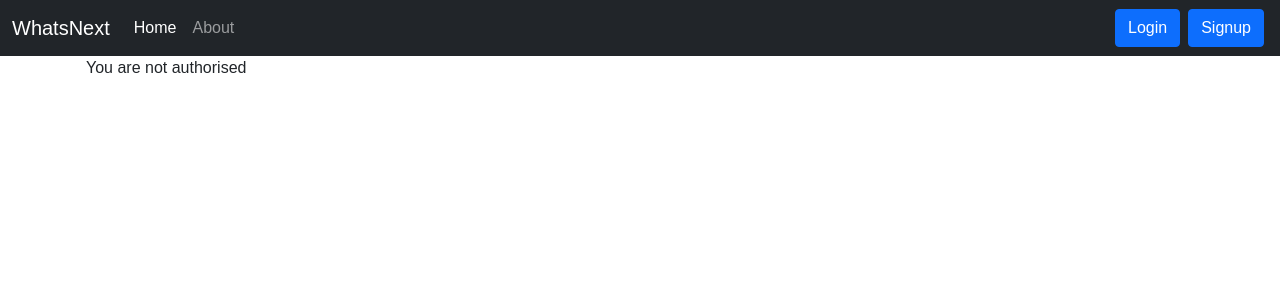
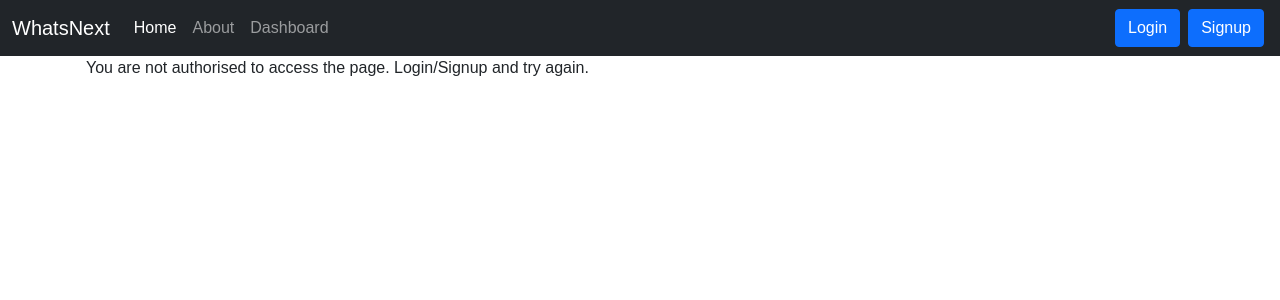
Before and after one commit to sid-kal/WhatsNext, a React (Create React App) app: page /home in a window 1280 px wide. Shown: the top 300 px of the page. Built offline with nearby package versions, Linux system fonts and the light colour scheme; no server answers.

Commit message:
hided mongo__uri

```diff
--- a/package.json
+++ b/package.json
@@ -31,8 +31,8 @@
     "web-vitals": "^1.1.2"
   },
   "scripts": {
-    "start": "react-scripts --openssl-legacy-provider start",
-    "build": "react-scripts --openssl-legacy-provider build",
+    "start": "react-scripts  start",
+    "build": "react-scripts  build",
     "test": "react-scripts test",
     "eject": "react-scripts eject",
     "both": "concurrently \"npm run start\" \"nodemon backend/index.js\""
--- a/src/components/AddEvent.js
+++ b/src/components/AddEvent.js
@@ -16,10 +16,10 @@ const AddEvent = () => {
             alert("Please enter valid start time and end time.")
         }
         else{
-        addEvent(event.title, event.description, event.tag,event.startTime, event.endTime,tmp2);
-        setEvent({title: "", description: "", tag: "", startTime:Date.now, endTime:Date.now,reqsp:false, like:0})}
+
         addEvent(event.title, event.description, event.tag,event.startTime, event.endTime,tmp2,event.image);
         setEvent({title: "", description: "", tag: "", startTime:Date.now, endTime:Date.now,reqsp:false, like:0,image:""})
+        }
     }
 
     const onChange = (e)=>{
--- a/src/components/Dashboard.js
+++ b/src/components/Dashboard.js
@@ -98,12 +98,12 @@ const Dashboard = () => {
                     </div>
                 </div>
             </div>
-                {!(user.isAdmin) && <AddEvent/>}
                 <h2>{user.name}</h2>
                 <h2>{user.email}</h2>
+                {!(user.isAdmin) && <AddEvent/>}
                 <h2>Your Events</h2>
                 <div className="container mx-2">
-                {events.length===0 && 'No notes to display'}
+                {events.length===0 && 'No events to display'}
                 </div>
                 {events.length !== 0 && events.map((event) => {
                     return <Myeventitem key={event._id} updateEvent={updateEvent} event={event} />
--- a/src/components/Home.js
+++ b/src/components/Home.js
@@ -136,7 +136,7 @@ const Home = () => {
 
   return (
     <div>
-    {!(localStorage.getItem('token')) ? <div>You are not authorised</div> :
+    {!(localStorage.getItem('token')) ? <div>You are not authorised to access the page. Login/Signup and try again.</div> :
     <div>
       <h2>Home</h2>
       <Link to="/dashboard">
--- a/src/components/Navbar.js
+++ b/src/components/Navbar.js
@@ -23,6 +23,9 @@ const Navbar = () => {
                         <li className="nav-item">
                             <Link className={`nav-link ${location.pathname==="/about"? "active": ""}`} to="/about">About</Link>
                         </li>
+                        <li className="nav-item">
+                            <Link className={`nav-link ${location.pathname==="/dashboard"? "active": ""}`} to="/about">Dashboard</Link>
+                        </li>
 
                     </ul>
                     {!localStorage.getItem('token') ? <form className="d-flex">
--- a/src/context/events/EventState.js
+++ b/src/context/events/EventState.js
@@ -40,11 +40,6 @@ const EventState = (props) => {
     const json = await response.json();
     // console.log(json.savedEvent);
     // const finalevents = events.concat(event);
-    if(!(json.success2))
-    {
-      alert(json.warning2);
-
-    }
     if(!(json.success)){
       var confirmed = window.confirm(`${json.warning} ${json.clash.map((cl) => cl.title)}`);
       if(confirmed){
```
Also changed, not shown: 1 other file (tests, documents, lock files or other folders).
